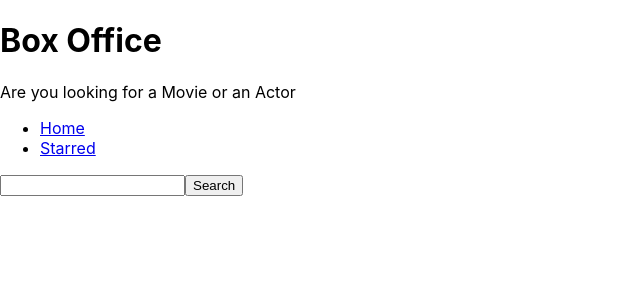
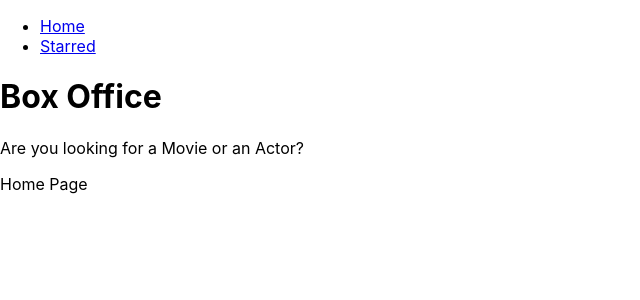
Before and after one commit to kashyapTanvay/box-office, a React (Create React App) app: page / in a window 1280 px wide. Shown: the top 300 px of the page, without its empty margins (0-640 px from the left). Built offline with nearby package versions, Linux system fonts and the light colour scheme.

Commit message:
MainLayout, Navs and Apptittle added

```diff
--- a/src/components/AppTittle.jsx
+++ b/src/components/AppTittle.jsx
@@ -1,12 +1,14 @@
-export default function AppTittle(props) {
+const AppTittle = props => {
   const {
     tittle = 'Box Office',
-    subtittle = 'Are you looking for a Movie or an Actor ',
+    subtittle = 'Are you looking for a Movie or an Actor?',
   } = props;
+
   return (
     <div>
       <h1>{tittle}</h1>
       <p>{subtittle}</p>
     </div>
   );
-}
+};
+export default AppTittle;
--- a/src/components/MainLayout.jsx
+++ b/src/components/MainLayout.jsx
@@ -1,13 +1,14 @@
 import { Outlet } from 'react-router-dom';
 import Navs from './Navs';
 import AppTittle from './AppTittle';
-
-export default function MainLayout() {
+const MainLayout = () => {
   return (
     <div>
+      <Navs />
       <AppTittle />
-      <Navs />
       <Outlet />
     </div>
   );
-}
+};
+
+export default MainLayout;
--- a/src/components/Navs.jsx
+++ b/src/components/Navs.jsx
@@ -1,5 +1,5 @@
 import { Link } from 'react-router-dom';
-export default function Navs() {
+
 const LINKS = [
   {
     text: 'Home',
@@ -10,11 +10,13 @@ export default function Navs() {
     to: '/starred',
   },
 ];
+
+export default function Navs() {
   return (
     <div>
       <ul>
         {LINKS.map(item => (
-          <li key={item.to}>
+          <li key={item.text}>
             <Link to={item.to}>{item.text}</Link>
           </li>
         ))}
--- a/src/pages/Home.jsx
+++ b/src/pages/Home.jsx
@@ -1,47 +1,7 @@
-import { useState } from 'react';
-import { searchForShows } from '../api/tvmaze';
+import { Link } from 'react-router-dom';
 
 const Home = () => {
-  const [searchStr, setSearchStr] = useState('');
-  const [apiData, setApiData] = useState(null);
-  const [apiDataError, setApiDataError] = useState(null);
-
-  const onSearchInputChnage = ev => {
-    setSearchStr(ev.target.value);
-  };
-  const onSearch = async ev => {
-    ev.preventDefault();
-
-    try {
-      setApiDataError(null);
-
-      const result = await searchForShows(searchStr);
-      setApiData(result);
-    } catch (error) {
-      setApiDataError(error);
-    }
-  };
-  const renderApiData = () => {
-    if (apiDataError) {
-      return <div>Error Occured: {apiDataError.message}</div>;
-    }
-    if (apiData) {
-      return apiData.map(data => (
-        <div key={data.show.id}>{data.show.name}</div>
-      ));
-    }
-    return null;
-  };
-
-  return (
-    <div>
-      <form onSubmit={onSearch}>
-        <input type="text" value={searchStr} onChange={onSearchInputChnage} />
-        <button type="submit">Search</button>
-      </form>
-      <div>{renderApiData()}</div>
-    </div>
-  );
+  return <div>Home Page</div>;
 };
 
 export default Home;
```
Also changed, not shown: src/App.jsx (+0 -19 lines). Lines whose indentation alone changed are shown as unchanged.
